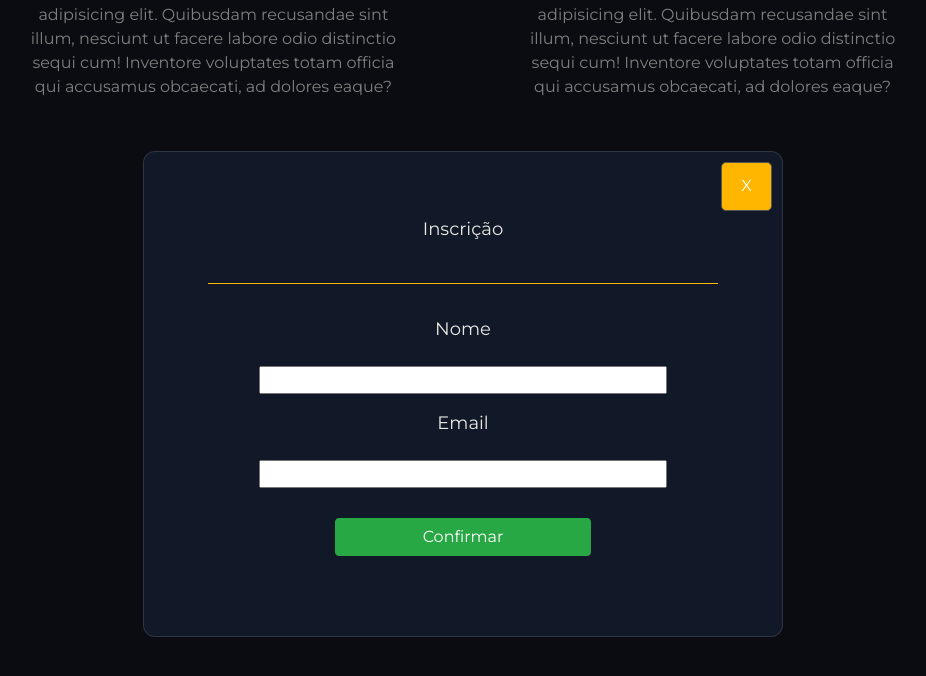
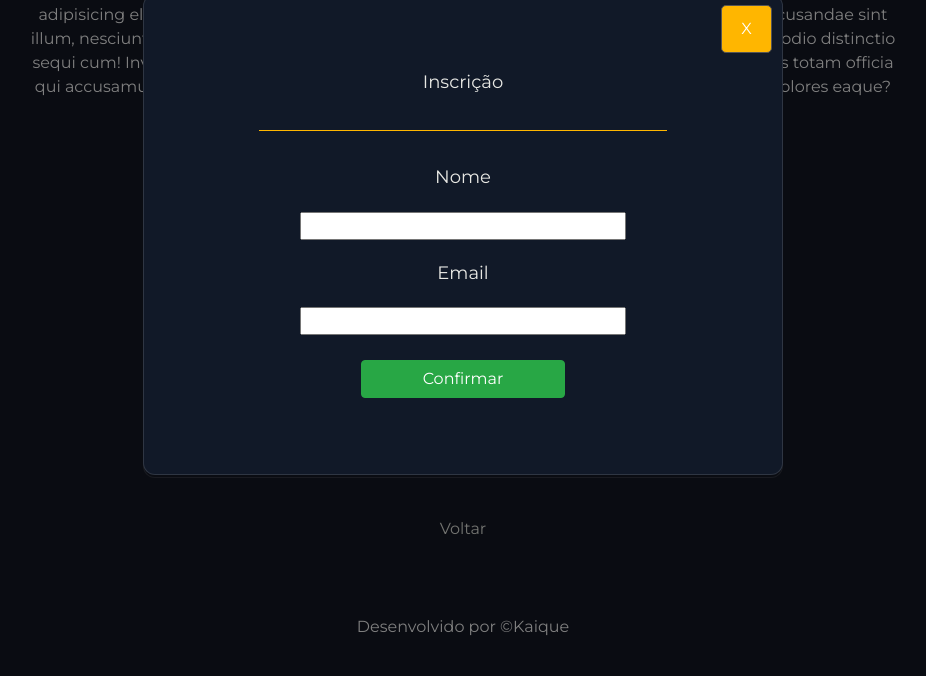
Before and after one commit to NSKaique/NSKaique.github.io, a plain HTML site: page eua.html in a window 1280 px wide. Both pictures are taken after a click on the button "Inscrever". Shown: the part 2387-3063 px from the top of the page, without its empty margins (177-1103 px from the left). Drawn offline with nearby package versions, Linux system fonts and the light colour scheme.

Commit message:
commit mudanças
alteraçoes no modal

```diff
--- a/stylepage.css
+++ b/stylepage.css
@@ -133,7 +133,6 @@ body::-webkit-scrollbar-thumb {
         position: fixed;
         z-index: 999;
         flex-direction: column;
-        justify-content: center;
         align-items: center;
         background: rgba(0, 0, 0,.5);
 
@@ -149,7 +148,7 @@ body::-webkit-scrollbar-thumb {
         border: 1px solid rgba(255, 255, 255, 0.125);
         position: relative;
         width: 50%;
-        padding: 5% 0px;
+        padding: 5%;
         margin: 0px;
     }
     .moodal hr{
@@ -160,6 +159,7 @@ body::-webkit-scrollbar-thumb {
     label{
         display: flex;
         flex-direction: column;
+        margin-top: 2%;
         width: 100%;
         font-size: 18px;
 
```
